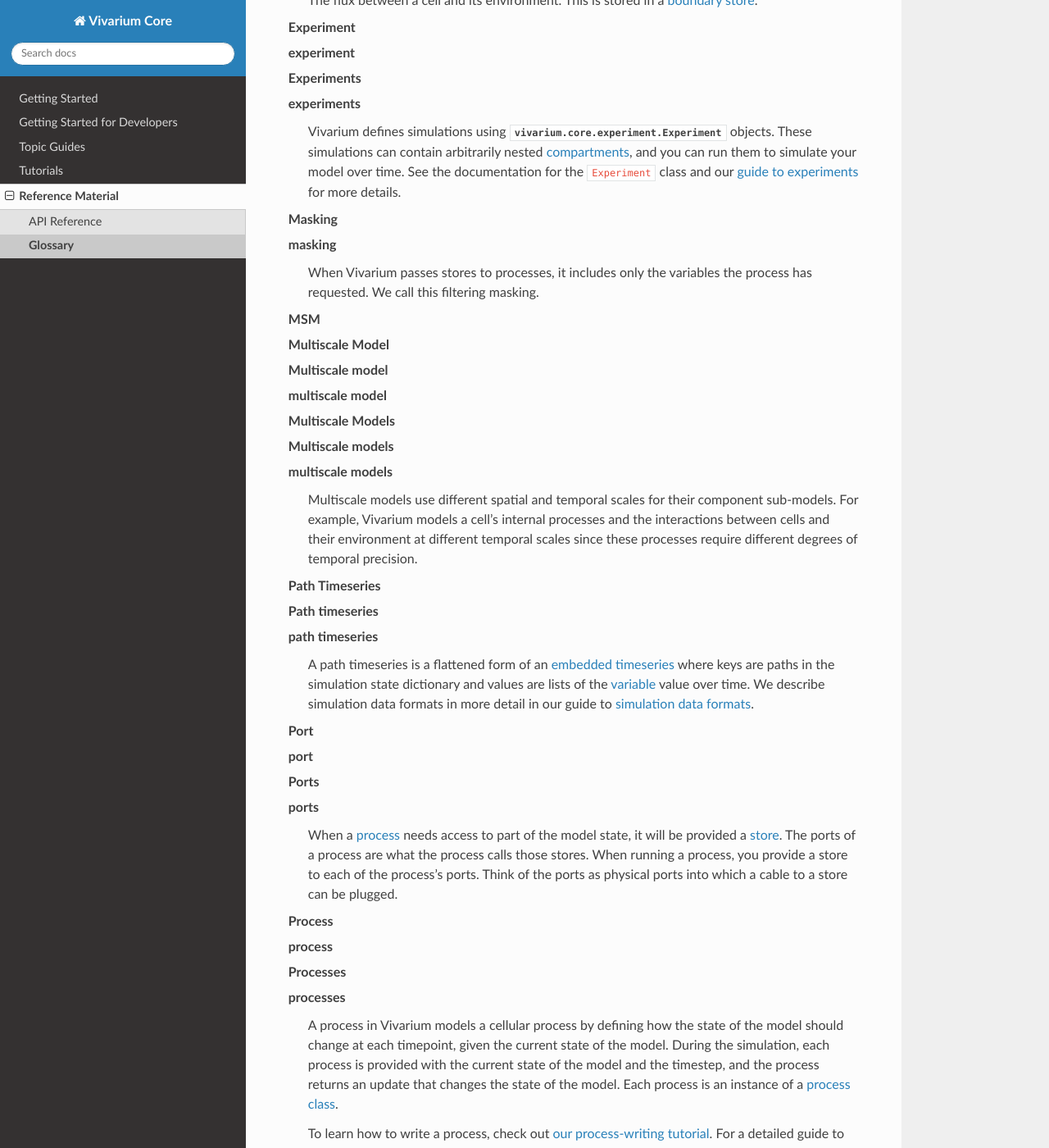
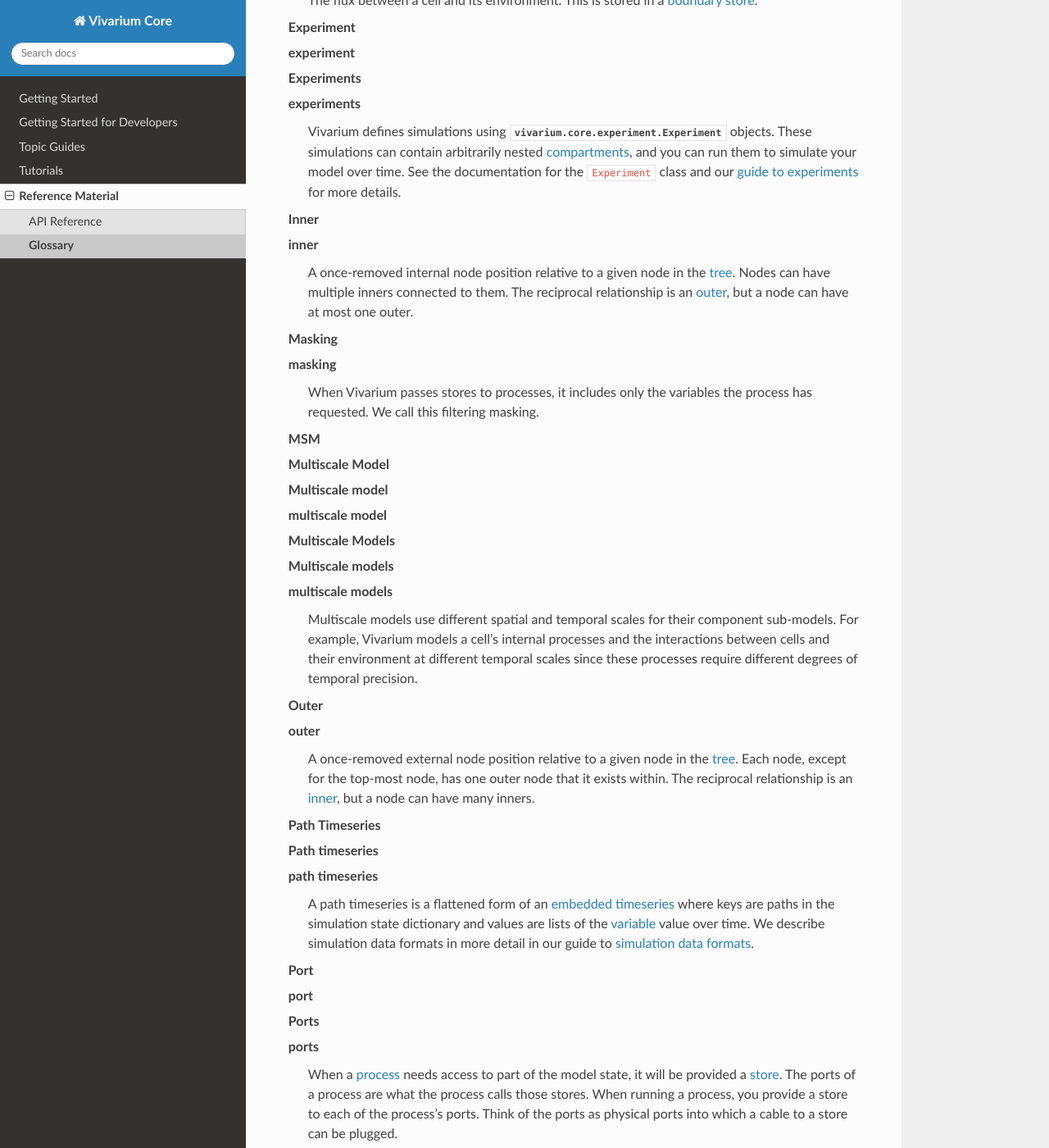
Before and after one commit to vivarium-collective/vivarium-core, a Sphinx documentation site: the page built from doc/reference/glossary.rst, in a window 1280 px wide and 1400 px high, scrolled down 2294 px. Shown: the whole window at 82% size. Built offline with Sphinx 7.4.7 and the Read the Docs theme 2.0.0, drawn with Linux system fonts in a browser that asks for light colours; pages that are not in the unit, such as notebooks, are missing from menus; some of the changed text lies outside the part shown.

Commit message:
docstring corrections

```diff
--- a/doc/reference/glossary.rst
+++ b/doc/reference/glossary.rst
@@ -113,6 +113,13 @@ Glossary
         documentation for the ``Experiment`` class and our :doc:`guide
         to experiments </guides/experiments>` for more details.
 
+    Inner
+    inner
+        A once-removed internal node position relative to a given node in
+        the :term:`tree`. Nodes can have multiple inners connected to them.
+        The reciprocal relationship is an :term:`outer`, but a node can have
+        at most one outer.
+
     Masking
     masking
         When Vivarium passes stores to processes, it includes only the
@@ -131,6 +138,13 @@ Glossary
         cell's internal processes and the interactions between cells and
         their environment at different temporal scales since these
         processes require different degrees of temporal precision.
+
+    Outer
+    outer
+        A once-removed external node position relative to a given node in
+        the :term:`tree`. Each node, except for the top-most node, has one
+        outer node that it exists within. The reciprocal relationship is an
+        :term:`inner`, but a node can have many inners.
 
     Path Timeseries
     Path timeseries
```
Also changed, not shown: other parts of doc/reference/glossary.rst (+2 -0 lines), 1 other file.
